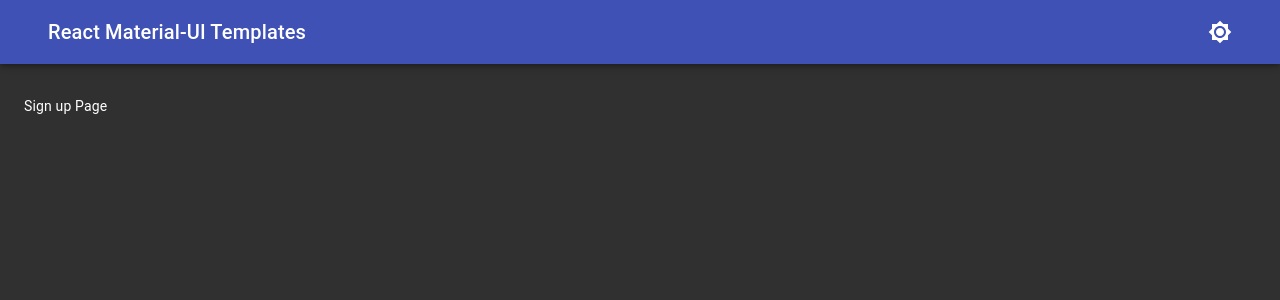
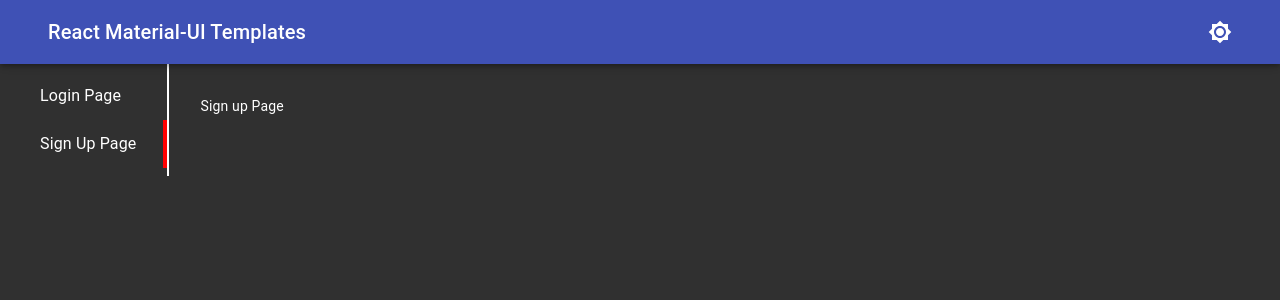
Before and after one commit to RishikeshVedpathak/material-ui-templates, a Next.js app: page /templates/signup in a window 1280 px wide. Shown: the top 300 px of the page. Built offline with nearby package versions, Linux system fonts and the light colour scheme.

Commit message:
feat: CU-3xb9z0: responsive side navbar

```diff
--- a/components/navbar/index.tsx
+++ b/components/Layout/index.tsx
@@ -28,7 +28,7 @@
   );
 }
 
-export default function Navbar(props: Props) {
+export default function Layout(props: Props) {
   const [darkMode, setDarkMode] = useToggle(true);
 
   const theme = useMemo(
@@ -62,9 +62,9 @@
         </AppBar>
       </HideOnScroll>
       <Toolbar />
-      <Container maxWidth="lg">
+      <Container maxWidth="lg" style={{ display: 'flex', flex: 1 }}>
         <Sidebar />
-        <Box my={4}>{props.children}</Box>
+        <Box m={4} flex={1}>{props.children}</Box>
       </Container>
     </ThemeProvider>
   );
--- a/components/sidebar/index.tsx
+++ b/components/sidebar/index.tsx
@@ -9,23 +9,24 @@
 
   return (
     <>
-      {showDrawer && (
+      {showDrawer ? (
         <>
-          <IconButton edge="start" color="inherit" aria-label="menu" onClick={() => setDrawerOpen(!drawerOpen)}>
-            <MenuIcon />
-          </IconButton>
+          <Box>
+            <IconButton edge="start" color="inherit" aria-label="menu" onClick={() => setDrawerOpen(!drawerOpen)}>
+              <MenuIcon />
+            </IconButton>
+          </Box>
 
-          <Drawer
-            anchor="left"
-            open={drawerOpen}
-            onClose={() => setDrawerOpen(false)}
-
-          >
+          <Drawer anchor="left" open={drawerOpen} onClose={() => setDrawerOpen(false)}>
             <Box>
               <MenuItems />
             </Box>
           </Drawer>
         </>
+      ) : (
+        <Box borderRight={2}>
+          <MenuItems />
+        </Box>
       )}
     </>
   );
--- a/pages/templates/login.tsx
+++ b/pages/templates/login.tsx
@@ -1,9 +1,9 @@
-import Navbar from 'components/navbar';
+import Layout from 'components/Layout';
 
 export default function Login() {
   return (
-    <Navbar>
+    <Layout>
       <div>Login Page</div>
-    </Navbar>
+    </Layout>
   );
 }
--- a/pages/templates/signup.tsx
+++ b/pages/templates/signup.tsx
@@ -1,9 +1,9 @@
-import Navbar from 'components/navbar';
+import Layout from 'components/Layout';
 
 export default function Signup() {
   return (
-    <Navbar>
+    <Layout>
       <div>Sign up Page</div>
-    </Navbar>
+    </Layout>
   );
 }
```
